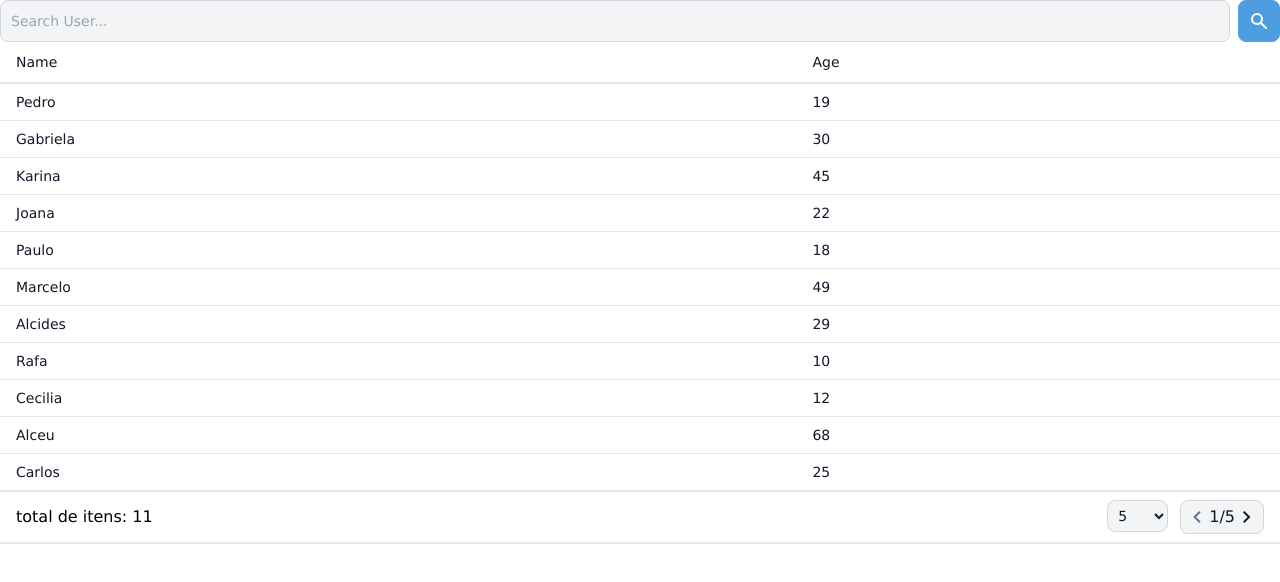
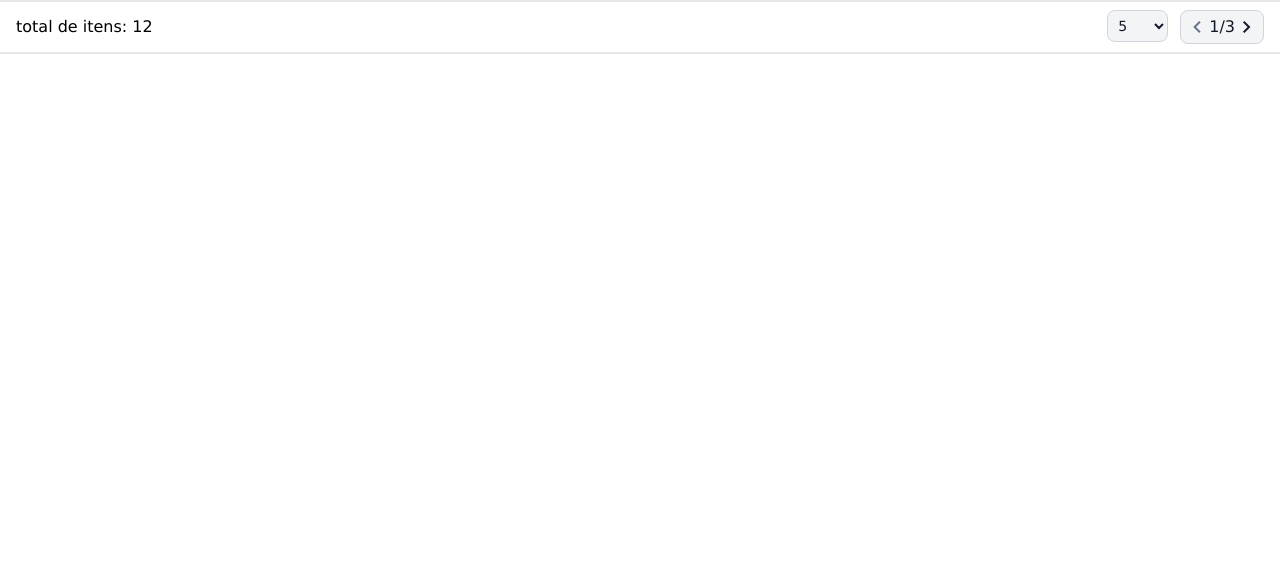
Before and after one commit to PedroLuisBrilhadori/my-pdv-front, a Next.js app: page /test in a window 1280 px wide. Shown: the top 582 px of the page. Built offline with nearby package versions, Linux system fonts and the light colour scheme.

Commit message:
test: testes de renderização componente paginator

```diff
--- a/src/pages/test.tsx
+++ b/src/pages/test.tsx
@@ -1,28 +1,19 @@
-import { Table } from "../components";
-import { mockTableProps } from "../components/table/mocks";
+import { Paginator, PaginatorType } from "../components/table/paginator";
 
 const Test = () => {
-  const {
-    dataSource,
-    columns,
-    total,
-    max,
-    search,
-    pageChange,
-    maxChange,
-    selectedRow,
-  } = mockTableProps;
+  const mockPaginatorProps: PaginatorType = {
+    total: 12,
+    maxPage: 3,
+    maxChange: (max) => max,
+    pageChange: (page) => page,
+  };
 
   return (
-    <Table
-      dataSource={dataSource}
-      columns={columns}
-      total={total}
-      max={max}
-      search={search}
-      pageChange={pageChange}
-      maxChange={maxChange}
-      selectedRow={selectedRow}
+    <Paginator
+      total={mockPaginatorProps.total}
+      maxPage={mockPaginatorProps.maxPage}
+      maxChange={mockPaginatorProps.maxChange}
+      pageChange={mockPaginatorProps.pageChange}
     />
   );
 };
```
Also changed, not shown: 1 other file (tests, documents, lock files or other folders).
